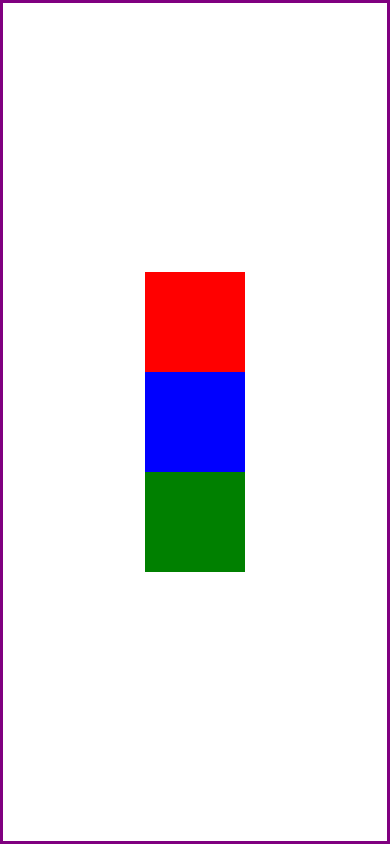
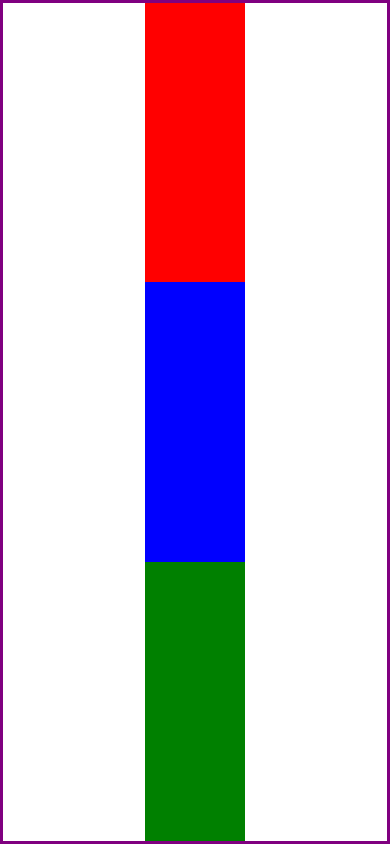
Before and after one commit to fmacedosantos/flex, a React Native app: screen / in a window 390 px wide. Built offline with nearby package versions, Linux system fonts and the light colour scheme.

Commit message:
Utilizando o flex

```diff
--- a/App.tsx
+++ b/App.tsx
@@ -34,16 +34,19 @@ const styles = StyleSheet.create({
     justifyContent: 'center',
   },
   caixaRed: {
+    flex: 1,
     height: 100,
     width: 100,
     backgroundColor: 'red'
   },
   caixaBlue: {
+    flex: 1,
     height: 100,
     width: 100,
     backgroundColor: 'blue'
   },
   caixaGreen: {
+    flex: 1,
     height: 100,
     width: 100,
     backgroundColor: 'green'
```
